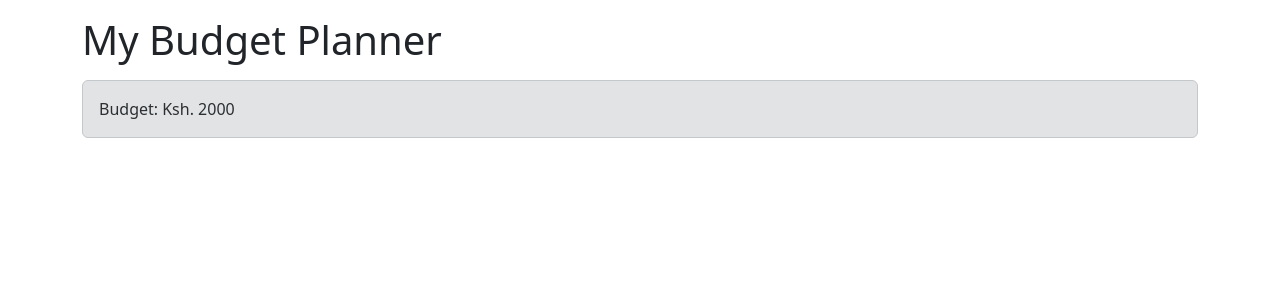
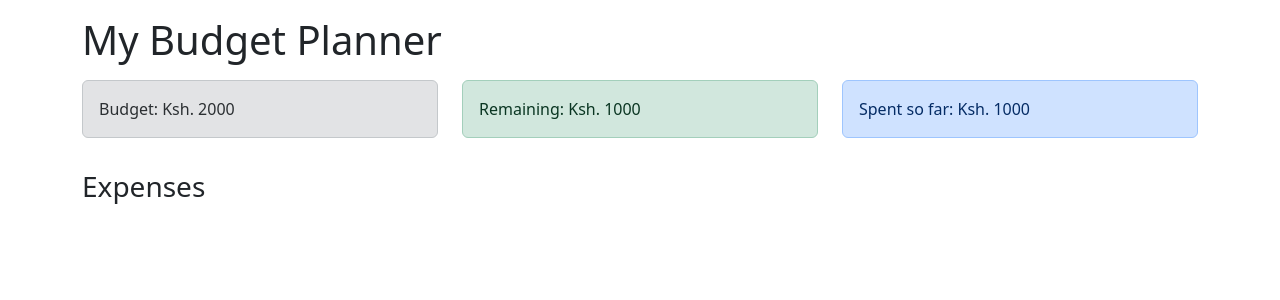
Before and after one commit to elsieatieno/budget-app, a React (Create React App) app: page / in a window 1280 px wide. Shown: the top 300 px of the page. Built offline with nearby package versions, Linux system fonts and the light colour scheme.

Commit message:
Imported components and created header elements

```diff
--- a/src/App.js
+++ b/src/App.js
@@ -1,6 +1,8 @@
 import React from "react";
 import 'bootstrap/dist/css/bootstrap.min.css'
 import Budget from './components/Budget'
+import Remaining from "./components/Remaining";
+import Spent from "./components/Spent";
 
 function App() {
   return (
@@ -10,6 +12,14 @@
       <div className="col-sm">
         <Budget />
       </div>
+      <div className="col-sm">
+        <Remaining />
+      </div>
+      <div className="col-sm">
+        <Spent />
+      </div>
+       <h3 className="mt-3">Expenses</h3>
+
     </div>
    </div>
 
```
